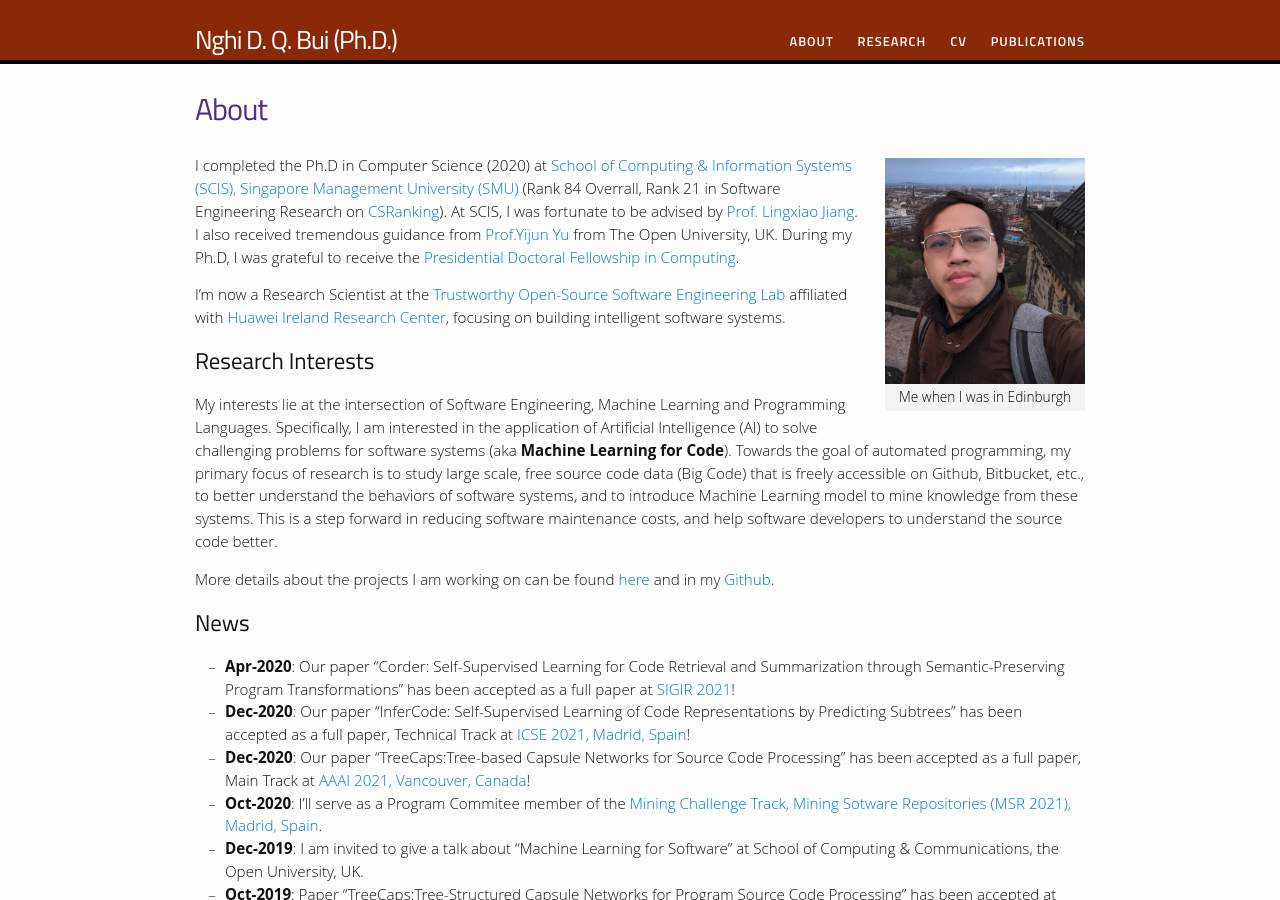
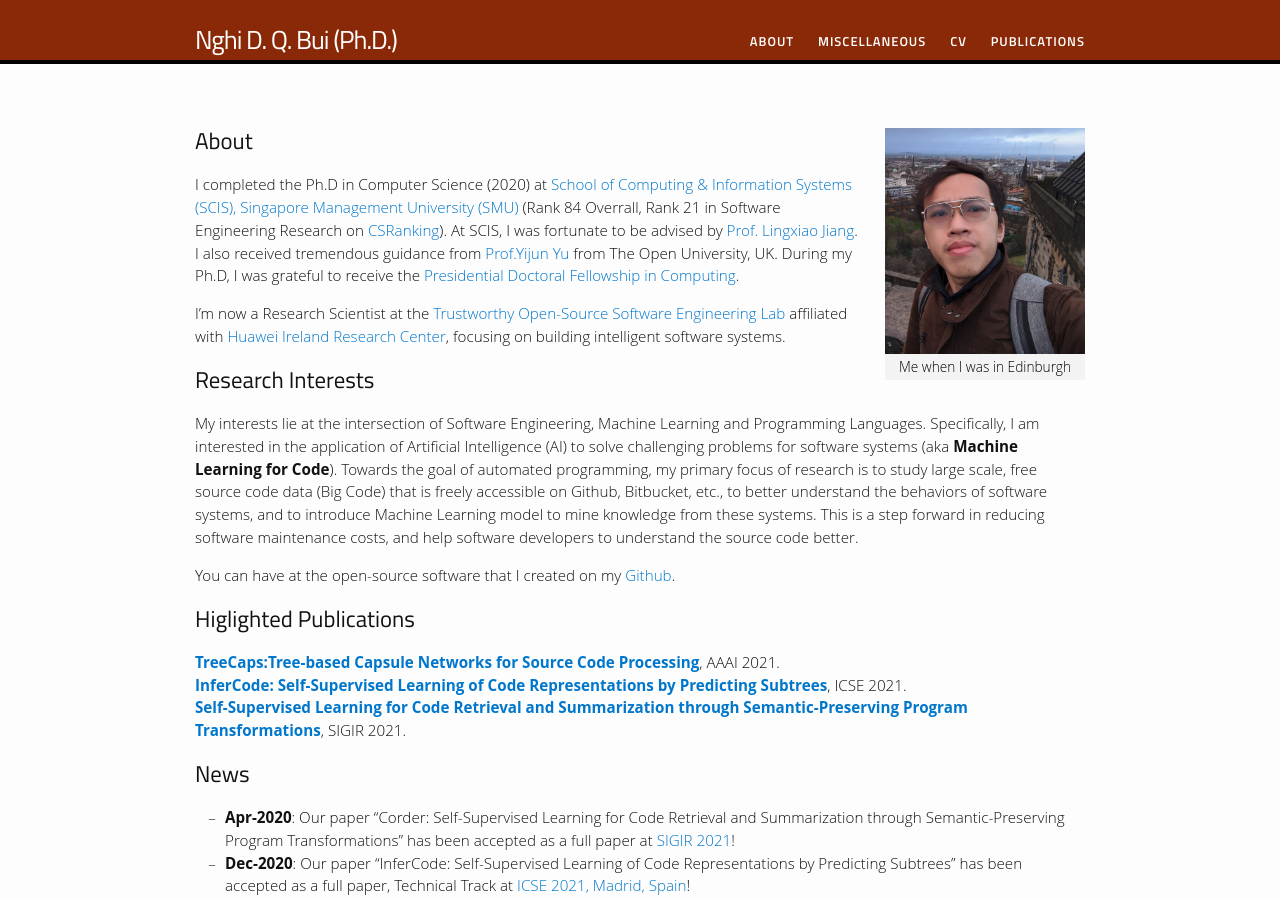
Before and after one commit to bdqnghi/bdqnghi.github.io, a Jekyll site: the page built from index.md, in a window 1280 px wide and 900 px high. Built offline with Jekyll 4.4.1, drawn with Linux system fonts in a browser that asks for light colours; nearby versions of some CDN libraries; some web fonts are replaced.

Commit message:
big update, change some format, addding Miscelanous section

```diff
--- a/_data/menu.yml
+++ b/_data/menu.yml
@@ -1,8 +1,11 @@
 - title: "About"
   href: "/"
 
-- title: "Research"
-  href: "/research/"
+# - title: "Research"
+#   href: "/research/"
+
+- title: "Miscellaneous"
+  href: "/miscellaneous/"
 
 - title: "CV"
   href: "/cv/"
--- a/index.md
+++ b/index.md
@@ -1,11 +1,12 @@
 ---
 layout: page
-title: About
+
 permalink: /
 ---
 
 {% include image.html url="/images/me.png" caption="Me when I was in Edinburgh" width=200 align="right" %}
 
+## About
 I completed the Ph.D in Computer Science (2020) at <a href="https://sis.smu.edu.sg/programmes/PhD/overview" target="_blank">School of Computing & Information Systems (SCIS), Singapore Management University (SMU)</a> (Rank 84 Overrall, Rank 21 in Software Engineering Research on  <a href="http://csrankings.org/#/index?soft&world" target="_blank">CSRanking</a>). At SCIS, I was fortunate to be advised by <a href="http://www.mysmu.edu/faculty/lxjiang/" target="_blank"> Prof. Lingxiao Jiang</a>. I also received tremendous guidance from <a href="http://www.open.ac.uk/people/yy66" target="_blank">Prof.Yijun Yu</a> from The Open University, UK. During my Ph.D, I was grateful to receive the  <a href="https://graduatestudies.smu.edu.sg/phd/singapore-management-university-smu-phd-financial-assistance-schemes#computing" target="_blank"> Presidential Doctoral Fellowship in Computing</a>.
 
 I'm now a Research Scientist at the <a href="https://trusted-programming.github.io/" target="_blank">Trustworthy Open-Source Software Engineering Lab</a> affiliated with <a href="https://www.linkedin.com/company/huawei-ireland-research-center/mycompany/" target="_blank">Huawei Ireland Research Center</a>, focusing on building intelligent software systems.
@@ -14,7 +15,17 @@
 
 My interests lie at the intersection of Software Engineering, Machine Learning and Programming Languages. Specifically, I am interested in the application of Artificial Intelligence (AI) to solve challenging problems for software systems (aka **Machine Learning for Code**). Towards the goal of automated programming, my primary focus of research is to study large scale, free source code data (Big Code) that is freely accessible on Github, Bitbucket, etc., to better understand the behaviors of software systems, and to introduce Machine Learning model to mine knowledge from these systems. This is a step forward in reducing software maintenance costs, and help software developers to understand the source code better.
 
-More details about the projects I am working on can be found [here](/research/) and in my [Github](https://github.com/bdqnghi).
+You can have at the open-source software that I created on my [Github](https://github.com/bdqnghi){:target="_blank"}.
+
+## Higlighted Publications
+
+[**TreeCaps:Tree-based Capsule Networks for Source Code Processing**](https://arxiv.org/pdf/2009.09777.pdf), AAAI 2021.
+<br>
+[**InferCode: Self-Supervised Learning of Code Representations by Predicting Subtrees**](https://bdqnghi.github.io/files/ICSE_2021.pdf), ICSE 2021.
+<br>
+[**Self-Supervised Learning for Code Retrieval and Summarization through Semantic-Preserving Program Transformations**](https://arxiv.org/pdf/2009.02731.pdf), SIGIR 2021.
+<br>
+
 
 ## News
 * **Apr-2020**: Our paper "Corder: Self-Supervised Learning for Code Retrieval and Summarization through Semantic-Preserving Program Transformations" has been accepted as a full paper at <a href="https://sigir.org/sigir2021/" target="_blank">SIGIR 2021</a>!
```
Also changed, not shown: miscellaneous/miscellaneous.md (+7 -2 lines), Gemfile.lock, README.md (added), _layouts/miscellaneous_old.html (renamed from _layouts/miscellaneous.html).
